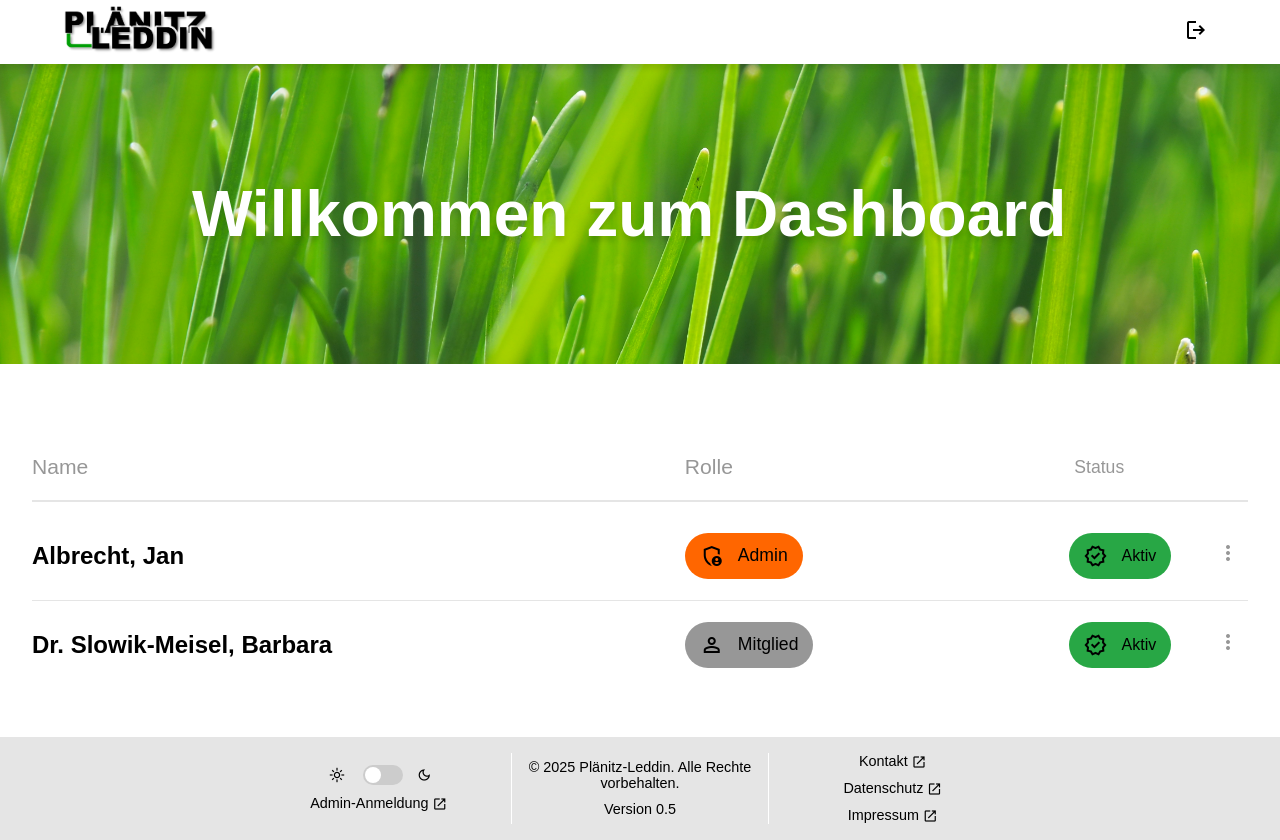
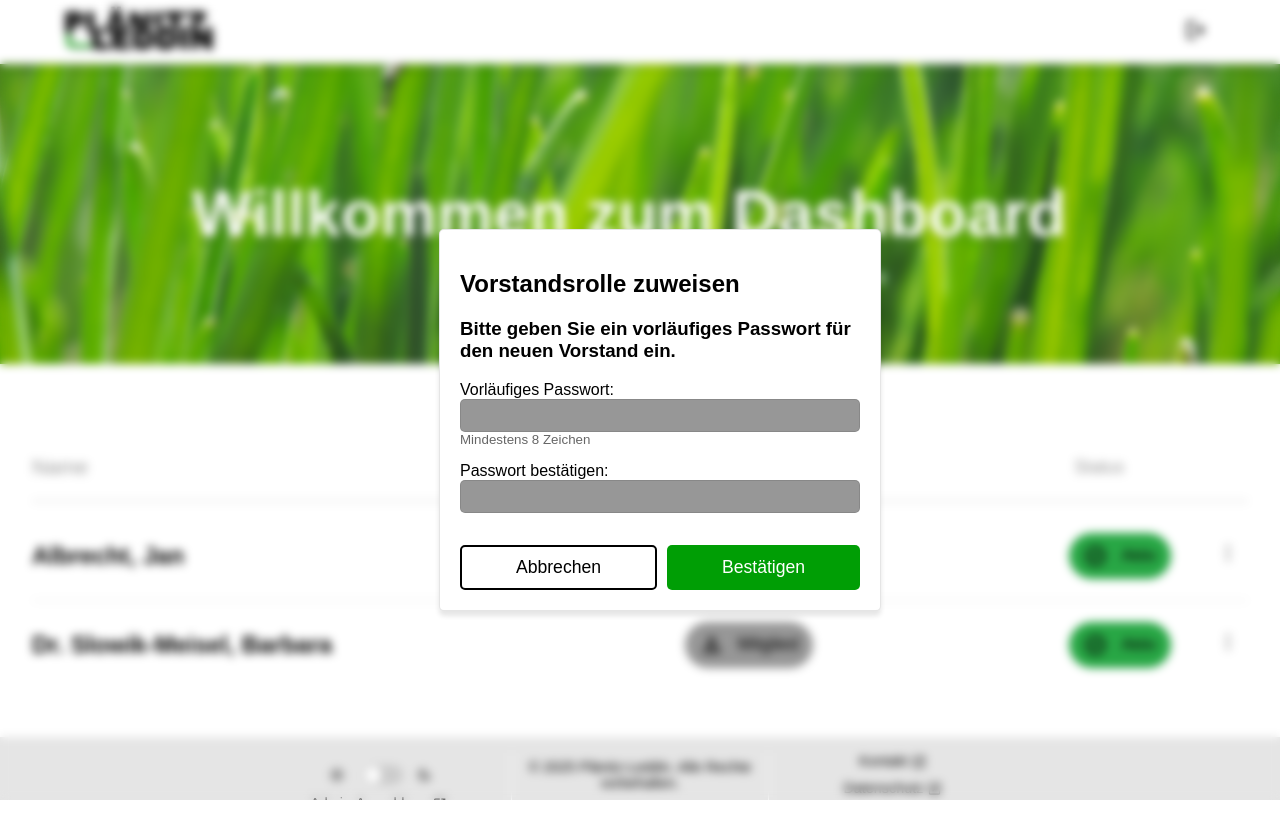
Before and after one commit to jan-albrecht05/Plaenitz-Leddin, a PHP site: page /pages/internes/dashboard.php in a window 1280 px wide. After the commit the page ends 800 px from the top, so only its background shows below. Run offline with PHP 8.4, Linux system fonts and the light colour scheme; the visitor is signed in with stand-in values (Sample User, id 1); data comes from the database, SQL or seed files in the repository; both versions use the stored data as it was after the commit.

Commit message:
adding nice looking popup

```diff
--- a/assets/css/dashboard.css
+++ b/assets/css/dashboard.css
@@ -179,6 +179,72 @@ span.material-symbols-outlined{
     background-color: var(--lightgrey);
 }
 
+/* Popups */
+.popup {
+    width: 100%;
+    height: 100lvh;
+    padding: 20px;
+    backdrop-filter: blur(5px);
+    display: flex;
+    justify-content: center;
+    align-items: center;
+    position: fixed;
+    top: 0;
+    left: 0;
+    z-index: 1001;
+}
+.popup-content {
+    background-color: var(--bg-color)   ;
+    flex-direction: column;
+    border: 1px solid var(--shadow-color);
+    border-radius: 5px;
+    width: 400px;
+    padding: 20px;
+    box-shadow:var(--shadow);
+    height: auto;
+    margin: 0 !important;
+}
+.form-group{
+    display: flex;
+    flex-direction: column;
+    margin-bottom: 15px;
+}
+input[type="password"]{
+    padding: 5px 10px;
+    border: 1px solid var(--shadow-color);
+    border-radius: 5px;
+    font-size: 110%;
+    outline: none;
+    transition: all .2s;
+    background-color: var(--lightgrey);
+    color: var(--text-color);
+}
+.buttons{
+    display: flex;
+    flex-direction: row;
+    justify-content: space-between;
+    gap: 10px;
+    margin-top: 2rem;
+}
+.buttons button{
+    flex: 1;
+    padding: 10px;
+    font-size: 110%;
+    border: none;
+    border-radius: 5px;
+    cursor: pointer;
+    transition: all .2s;
+}
+.buttons button.abbrechen{
+    background-color: var(--bg-color);
+    color: var(--text-color);
+    border: 2px solid var(--text-color);
+}
+.buttons button.submit{
+    background-color: var(--primary-color);
+    color: #fff;
+}
+
 @media (max-width: 1600px){
     #main{
         width: 75% !important;
--- a/assets/js/dashboard.js
+++ b/assets/js/dashboard.js
@@ -76,8 +76,8 @@ document.addEventListener('DOMContentLoaded', () => {
     document.getElementById('up-member')?.addEventListener('click', (e) => {
         e.preventDefault();
         const memberId = document.getElementById('context-member-id').value;
-        if (memberId && window.submitContextActionAjax) {
-            submitContextActionAjax('promote', memberId);
+        if (memberId && window.submitContextAction) {
+            submitContextAction('promote', memberId);
             closeContextMenu();
         }
     });
--- a/pages/internes/dashboard.php
+++ b/pages/internes/dashboard.php
@@ -68,12 +68,41 @@ if ($_SERVER['REQUEST_METHOD'] === 'POST' && isset($_POST['member_id'], $_POST['
 
         if ($action === 'promote') {
             if (!$canChangeRoleOrDelete) throw new Exception('Keine Berechtigung zum Promoten.');
-            $stmt = $pdo->prepare('UPDATE mitglieder SET rolle = :rolle WHERE id = :id AND rolle != :adminRole');
-            $stmt->bindValue(':rolle', 'vorstand', PDO::PARAM_STR);
-            $stmt->bindValue(':id', $targetId, PDO::PARAM_INT);
-            $stmt->bindValue(':adminRole', 'admin', PDO::PARAM_STR);
-            $stmt->execute();
-            $respond(true, 'Benutzer zum Vorstand gemacht.');
+
+            // Check if a temporary password was provided
+            $tempPassword = $_POST['temp_password'] ?? null;
+            if (empty($tempPassword)) {
+                $respond(false, 'Bitte geben Sie ein vorläufiges Passwort ein.');
+            }
+
+            // Validate password length
+            if (strlen($tempPassword) < 8) {
+                $respond(false, 'Das Passwort muss mindestens 8 Zeichen lang sein.');
+            }
+
+            // Update role and password
+            $pdo->beginTransaction();
+            try {
+                // Update role
+                $stmt = $pdo->prepare('UPDATE mitglieder SET rolle = :rolle WHERE id = :id AND rolle != :adminRole');
+                $stmt->bindValue(':rolle', 'vorstand', PDO::PARAM_STR);
+                $stmt->bindValue(':id', $targetId, PDO::PARAM_INT);
+                $stmt->bindValue(':adminRole', 'admin', PDO::PARAM_STR);
+                $stmt->execute();
+
+                // Update password
+                $hashedPassword = password_hash($tempPassword, PASSWORD_DEFAULT);
+                $stmt = $pdo->prepare('UPDATE mitglieder SET password = :password WHERE id = :id');
+                $stmt->bindValue(':password', $hashedPassword, PDO::PARAM_STR);
+                $stmt->bindValue(':id', $targetId, PDO::PARAM_INT);
+                $stmt->execute();
+
+                $pdo->commit();
+                $respond(true, 'Benutzer zum Vorstand gemacht und Passwort gesetzt.');
+            } catch (Exception $e) {
+                $pdo->rollBack();
+                throw $e;
+            }
         }
 
         if ($action === 'demote') {
@@ -133,11 +162,14 @@ if ($_SERVER['REQUEST_METHOD'] === 'POST' && isset($_POST['member_id'], $_POST['
         </div>
         <script>
             // Submit context action via AJAX and update UI without reload
-            async function submitContextActionAjax(action, memberId) {
+            async function submitContextActionAjax(action, memberId, tempPassword) {
                 try {
                     const params = new URLSearchParams();
                     params.append('action', action);
                     params.append('member_id', memberId);
+                    if (tempPassword) {
+                        params.append('temp_password', tempPassword);
+                    }
 
                     const res = await fetch('dashboard.php', {
                         method: 'POST',
@@ -223,12 +255,50 @@ if ($_SERVER['REQUEST_METHOD'] === 'POST' && isset($_POST['member_id'], $_POST['
                 }
             }
 
+            // Store pending promote action
+            let pendingPromoteMemberId = null;
+            // Show password popup for promote action
+            function showPromotePasswordPopup(memberId) {
+                pendingPromoteMemberId = memberId;
+                document.getElementById('promote-password-popup').style.display = 'flex';
+                document.getElementById('promote-temp-password').value = '';
+                document.getElementById('promote-temp-password-confirm').value = '';
+                document.getElementById('promote-temp-password').focus();
+            }
+            // Cancel promote action
+            function cancelPromote() {
+                pendingPromoteMemberId = null;
+                document.getElementById('promote-password-popup').style.display = 'none';
+            }
+            // Confirm promote with password
+            function confirmPromote() {
+                const password = document.getElementById('promote-temp-password').value;
+                const passwordConfirm = document.getElementById('promote-temp-password-confirm').value;
+                if (!password || password.length < 8) {
+                    alert('Das Passwort muss mindestens 8 Zeichen lang sein.');
+                    return;
+                }
+                if (password !== passwordConfirm) {
+                    alert('Die Passwörter stimmen nicht überein.');
+                    return;
+                }
+                if (pendingPromoteMemberId) {
+                    document.getElementById('promote-password-popup').style.display = 'none';
+                    submitContextActionAjax('promote', pendingPromoteMemberId, password);
+                    pendingPromoteMemberId = null;
+                }
+            }
             // Convenience wrapper for non-AJAX fallback: set hidden fields and submit
             function submitContextAction(action, memberId) {
                 const form = document.getElementById('member-context-menu-form');
                 if (!form) return;
                 // If fetch is available, use AJAX
                 if (window.fetch) {
+                    // For promote action, show password popup first
+                    if (action === 'promote') {
+                        showPromotePasswordPopup(memberId);
+                        return;
+                    }
                     submitContextActionAjax(action, memberId);
                     return;
                 }
@@ -245,6 +315,25 @@ if ($_SERVER['REQUEST_METHOD'] === 'POST' && isset($_POST['member_id'], $_POST['
     </div>
     <div id="dashboard-container" class="banner">
         <h1>Willkommen zum Dashboard</h1>
+    </div>
+    <div class="popup" id="promote-password-popup" style="display: flex;">
+        <div class="popup-content">
+            <h2>Vorstandsrolle zuweisen</h2>
+            <h3>Bitte geben Sie ein vorläufiges Passwort für den neuen Vorstand ein.</h3>
+            <div class="form-group">
+                <label for="promote-temp-password">Vorläufiges Passwort:</label>
+                <input type="password" id="promote-temp-password" required minlength="8">
+                <small style="color: #666;">Mindestens 8 Zeichen</small>
+            </div>
+            <div class="form-group">
+                <label for="promote-temp-password-confirm">Passwort bestätigen:</label>
+                <input type="password" id="promote-temp-password-confirm" required minlength="8">
+            </div>
+            <div class="buttons">
+                <button type="button" class="abbrechen" onclick="cancelPromote()">Abbrechen</button>
+                <button type="button" class="submit" onclick="confirmPromote()">Bestätigen</button>
+            </div>
+        </div>
     </div>
     <div class="popup" <?php if (isset($_GET['change_pw'])) echo 'style="display: flex;"'; ?> id="pw-change-popup">
         <div class="popup-content">
```
Also changed, not shown: assets/db/member.db.
